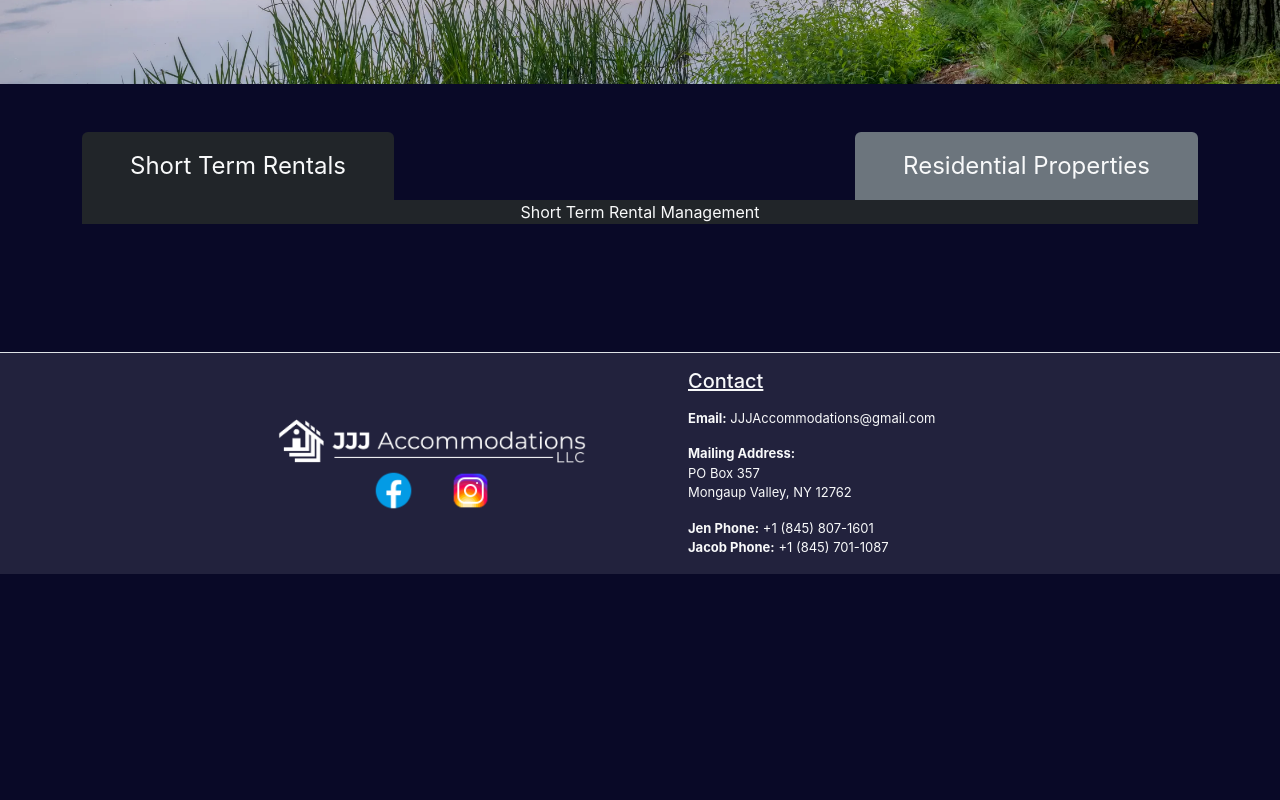
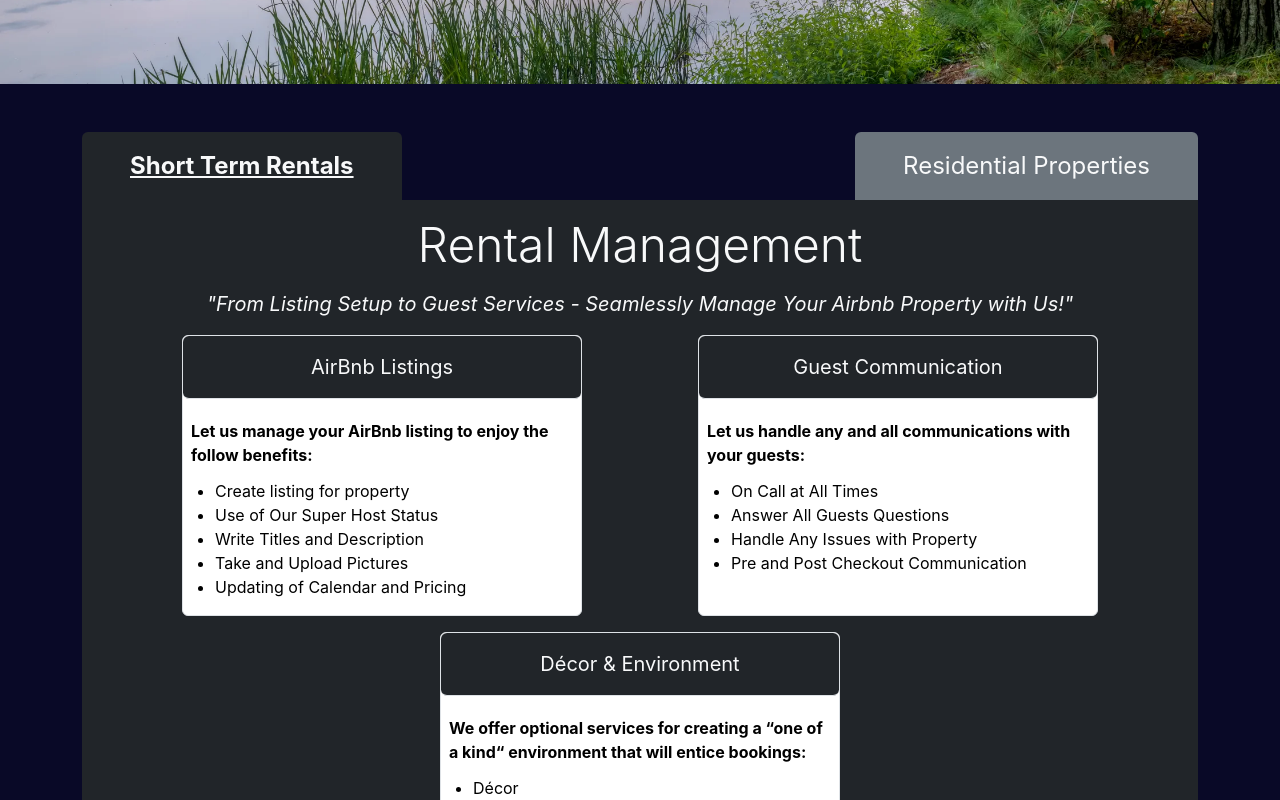
Before and after one commit to Jon-Grabowski/jjj-accommodations, a React (Create React App) app: page /propertymanagement in a window 1280 px wide. Shown: the part 480-1280 px from the top of the page. Before the commit the page ends 1054 px from the top, so only its background shows below. Built offline with nearby package versions, Linux system fonts and the light colour scheme.

Commit message:
creating short term rental management cards

```diff
--- a/src/components/PropertyManagement/PropertyManagement.js
+++ b/src/components/PropertyManagement/PropertyManagement.js
@@ -13,8 +13,8 @@ function PropertyManagement() {
             <PropertyTopSection />
             <div className='container-lg'>
                 <div className='d-flex justify-content-between align-items-center mt-5'>
-                    <p className={`px-5 py-3 mb-0 rounded-top fs-4 ${shortTermTab? 'bg-dark' : 'bg-secondary'}`} onClick={()=>setShortTermTab(true)}>Short Term Rentals</p>
-                    <p className={`px-5 py-3 mb-0 rounded-top fs-4 ${shortTermTab? 'bg-secondary' : 'bg-dark'}`} onClick={()=>setShortTermTab(false)}>Residential Properties</p>
+                    <p className={`px-5 py-3 mb-0 rounded-top fs-4 ${shortTermTab? 'bg-dark text-decoration-underline fw-bold' : 'bg-secondary'}`} onClick={()=>setShortTermTab(true)}>Short Term Rentals</p>
+                    <p className={`px-5 py-3 mb-0 rounded-top fs-4 ${shortTermTab? 'bg-secondary' : 'bg-dark text-decoration-underline fw-bold'}`} onClick={()=>setShortTermTab(false)}>Residential Properties</p>
                 </div>
                 {shortTermTab ? <ShortTermRental /> : <ResidentialProperty />}
             </div>
--- a/src/components/PropertyManagement/ShortTermRental.js
+++ b/src/components/PropertyManagement/ShortTermRental.js
@@ -1,13 +1,21 @@
 import React from 'react'
-
+import ShortTermRentalCard from './ShortTermRentalCard'
+import { rentalCardData } from './utilitiesProp'
 
 function ShortTermRental() {
 
+    const cards = rentalCardData.map((rental, index) => {
+        return <ShortTermRentalCard key={index} rental={rental} />
+    })
 
     return (
-        <div className=''>
-            <div className='bg-dark'>
-                <p>Short Term Rental Management</p>
+        <div className='bg-dark'>
+            <div className='pt-3'>
+                <p className='display-5'>Rental Management</p>
+                <p className='fs-5 mt-3 fst-italic'>"From Listing Setup to Guest Services - Seamlessly Manage Your Airbnb Property with Us!"</p>
+            </div>
+            <div className='d-flex flex-wrap justify-content-evenly gap-3'>
+                {cards}
             </div>
         </div>
     )
--- /dev/null
+++ b/src/components/PropertyManagement/ShortTermRentalCard.js
@@ -0,0 +1,26 @@
+import React from 'react'
+
+
+function ShortTermRentalCard({rental}) {
+    const {title, subTitle, details} = rental
+
+    const detailList = details.map(detail => {
+        return <li key={detail}>{detail}</li>
+    })
+
+    return (
+        <div className='bg-white rounded border' style={{maxWidth: '25rem'}}>
+            <div className='bg-dark p-3 border-bottom rounded'>
+                <span className='fs-5'>{title}</span>
+            </div>
+            <div className='d-flex align-items-center text-black pt-2' style={{height: '5rem'}}>
+                <span className='fw-bold p-2 text-start'>{subTitle}</span>
+            </div>
+            <ul className='text-black text-start'>
+                {detailList}
+            </ul>
+        </div>
+    )
+}
+
+export default ShortTermRentalCard
--- /dev/null
+++ b/src/components/PropertyManagement/utilitiesProp.js
@@ -0,0 +1,19 @@
+const rentalCardData = [
+    {
+        title: 'AirBnb Listings',
+        subTitle:'Let us manage your AirBnb listing to enjoy the follow benefits:',
+        details: ['Create listing for property', 'Use of Our Super Host Status', 'Write Titles and Description', 'Take and Upload Pictures', 'Updating of Calendar and Pricing']
+    },
+    {
+        title: 'Guest Communication',
+        subTitle:'Let us handle any and all communications with your guests:',
+        details: ['On Call at All Times', 'Answer All Guests Questions', 'Handle Any Issues with Property', 'Pre and Post Checkout Communication']
+    },
+    {
+        title: 'Décor & Environment',
+        subTitle:'We offer optional services for creating a “one of a kind“ environment that will entice bookings:',
+        details: ['Décor', 'Bedding', 'Towels', 'Art', 'Pillows']
+    }
+]
+
+export {rentalCardData}
```
